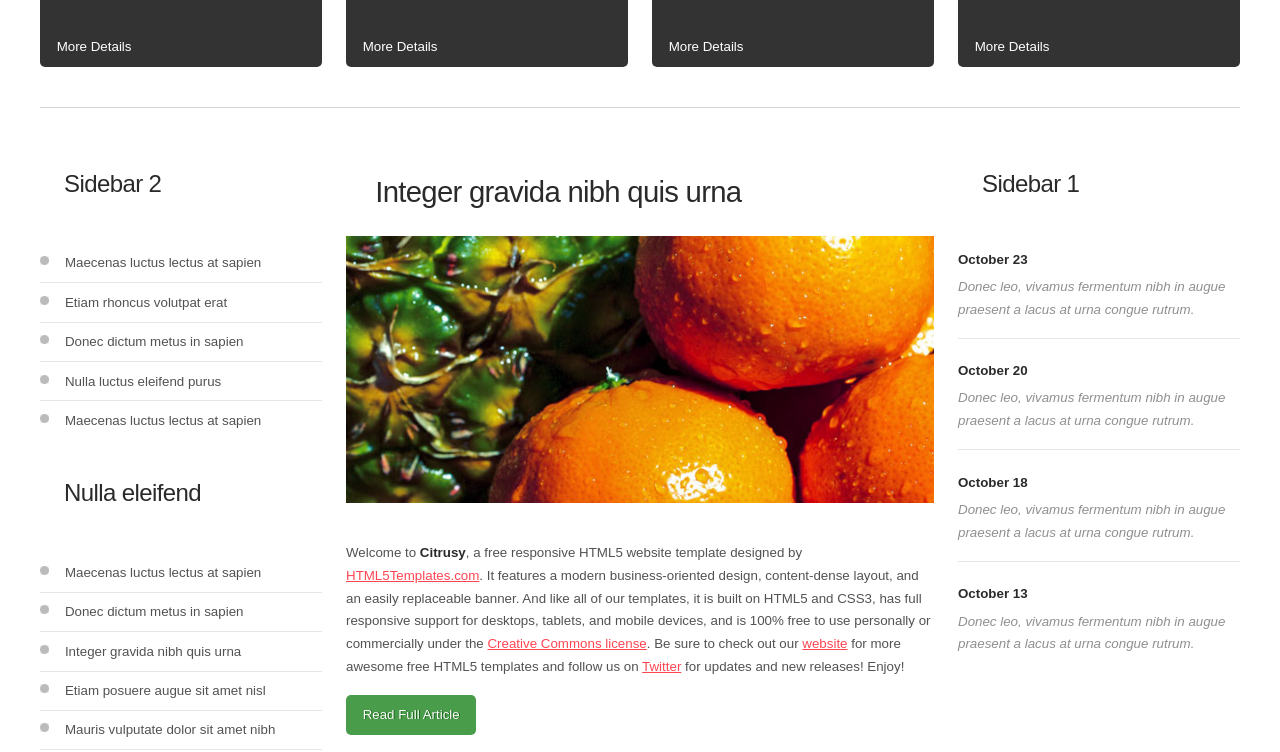
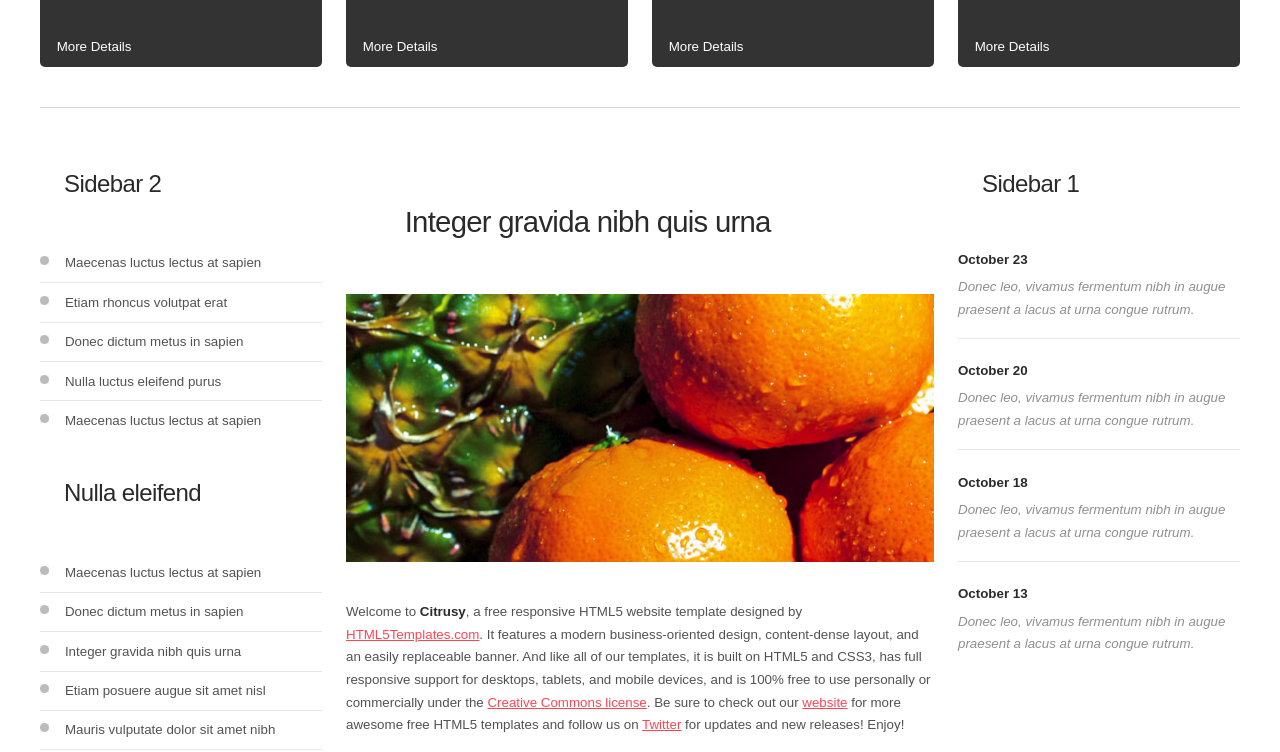
Before and after one commit to darthraul/rebase, a plain HTML site: page index.html in a window 1280 px wide. Shown: the part 917-1669 px from the top of the page. Drawn offline with Linux system fonts and the light colour scheme.

Commit message:
change margin in f1

```diff
--- a/css/style.css
+++ b/css/style.css
@@ -27,7 +27,7 @@ body {
 
 h1, h2, h3 {
 	margin: 1em;
-	padding: 0em;
+	padding: 1em;
 	font-family: Arial, Helvetica, sans-serif;
 	letter-spacing: -0.025em;
 }
```
